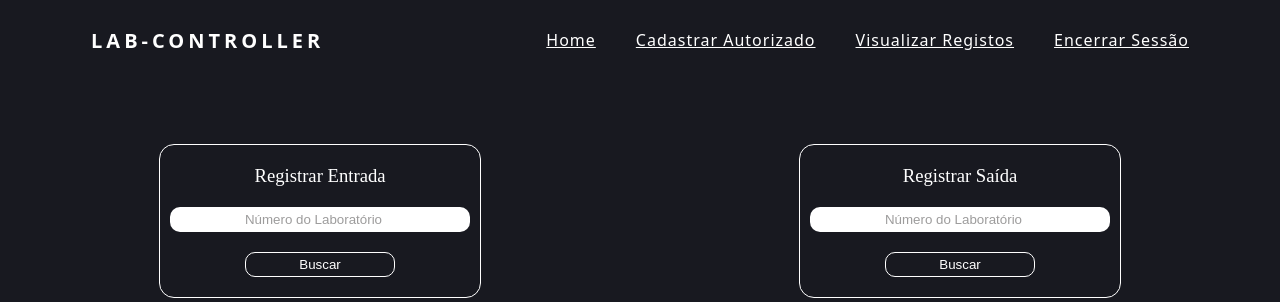
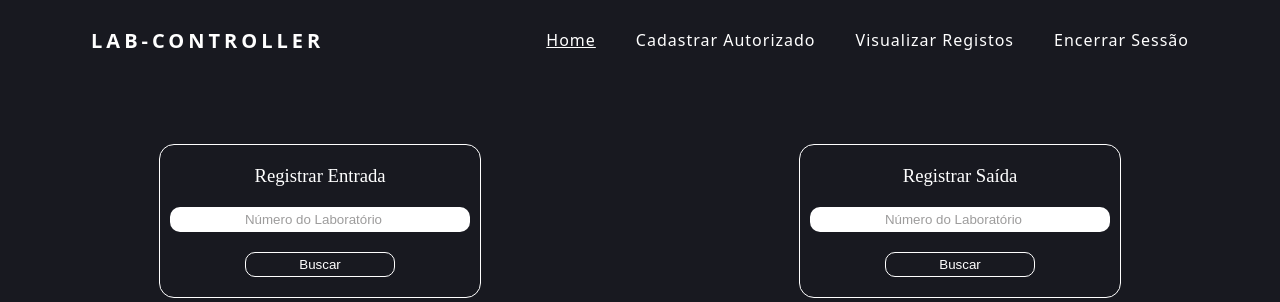
Before and after one commit to WalterJonas/lab-controller, a PHP site: page /view/conciergeInitial.php in a window 1280 px wide. Shown: the top 302 px of the page. Run offline with PHP 8.4, Linux system fonts and the light colour scheme; the visitor is signed in with stand-in values (Sample User, id 1); data comes from the database, SQL or seed files in the repository.

Commit message:
:lipstick: feat: tela home

```diff
--- a/view/style/home.css
+++ b/view/style/home.css
@@ -117,7 +117,7 @@
   }
 
   /*Tela Principal*/
-li{
+li:nth-child(1){
   text-decoration: underline #fff;
 }
 
```
